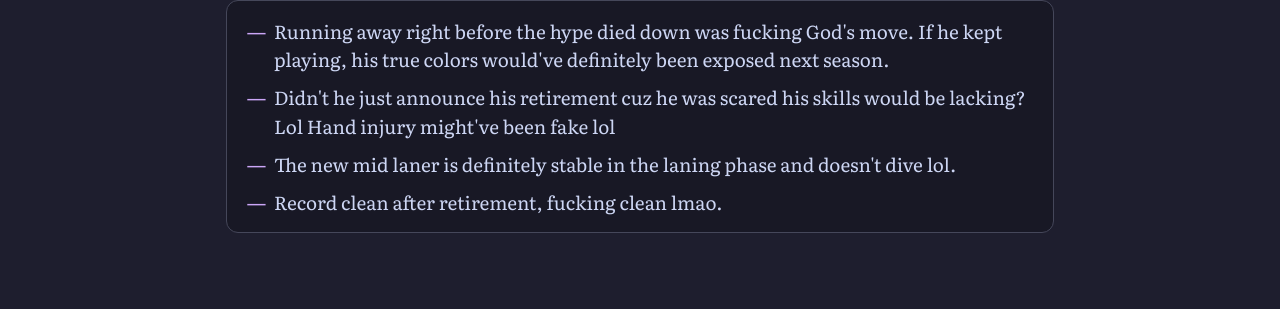
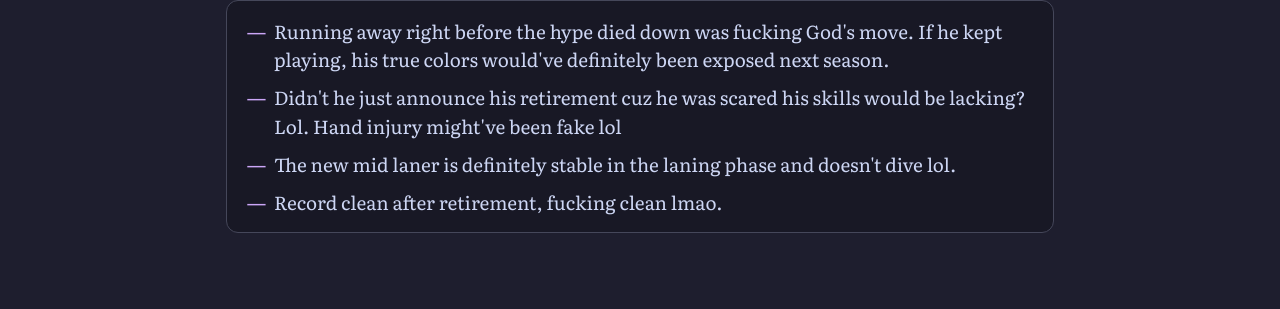
Before and after one commit to soleumn/soleumn.github.io, a Jekyll site: the page built from _chapters/eoshinki/ch189.md, in a window 1280 px wide and 900 px high, scrolled down 15793 px. Shown: the part 177-486 px from the top of the window. Built offline with Jekyll 4.4.1, drawn with Linux system fonts in a browser that asks for light colours; some web fonts are replaced; comment, search, counter and statistics services are not loaded.

Commit message:
Edit Chapter 189 (via site)

```diff
--- a/_chapters/eoshinki/ch189.md
+++ b/_chapters/eoshinki/ch189.md
@@ -463,7 +463,7 @@ If anything... it felt like there were more people who were glad about 'me' reti
 
 <div class="chat-box">
   <div class="chat-msgs">Running away right before the hype died down was fucking God's move. If he kept playing, his true colors would've definitely been exposed next season.</div>
-  <div class="chat-msgs">Didn't he just announce his retirement cuz he was scared his skills would be lacking? Lol Hand injury might've been fake lol</div>
+  <div class="chat-msgs">Didn't he just announce his retirement cuz he was scared his skills would be lacking? Lol. Hand injury might've been fake lol</div>
   <div class="chat-msgs">The new mid laner is definitely stable in the laning phase and doesn't dive lol.</div>
   <div class="chat-msgs">Record clean after retirement, fucking clean lmao.</div>
 </div>
```
